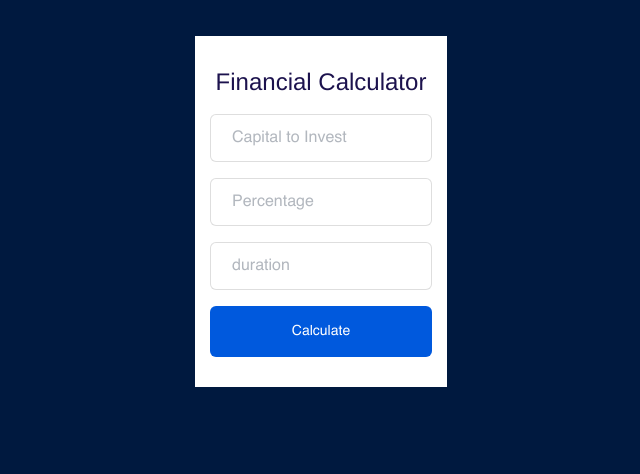
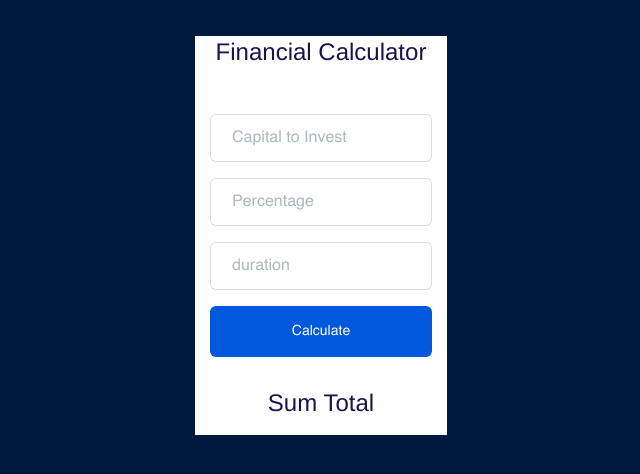
Before and after one commit to Niscolinx/financial-calculator, a React (Create React App) app: page / in a window 1280 px wide. Shown: the top 474 px of the page, without its empty margins (319-959 px from the left). Built offline with nearby package versions, Linux system fonts and the light colour scheme.

Commit message:
working on inputs

```diff
--- a/src/components/Form.jsx
+++ b/src/components/Form.jsx
@@ -27,14 +27,16 @@ const Form = () => {
     }
 
     return (
+        <div className='flex w-full place-content-stretch bg-white'>
+            <div className='grid'>
+                <h2 className='font-medium text-center text-[#1c124d] mb-4 text-2xl'>
+                    Financial Calculator
+                </h2>
                 <form
-            className='grid w-full place-content-stretch bg-white'
+                    className='grid w-full place-content-stretch'
                     style={{ padding: '30px 15px' }}
                     onSubmit={handleSubmit}
                 >
-            <h2 className='font-medium text-center text-[#1c124d] mb-4 text-2xl'>
-                Financial Calculator
-            </h2>
                     <input
                         type='number'
                         id='capital'
@@ -69,10 +71,14 @@ const Form = () => {
                     >
                         Calculate
                     </button>
-
-
-
                 </form>
+                <div className='gs'>
+                    <h4 className='font-medium text-center text-[#1c124d] mb-4 text-2xl'>
+                        Sum Total
+                    </h4>
+                </div>
+            </div>
+        </div>
     )
 }
 
```
Lines whose indentation alone changed are shown as unchanged.
